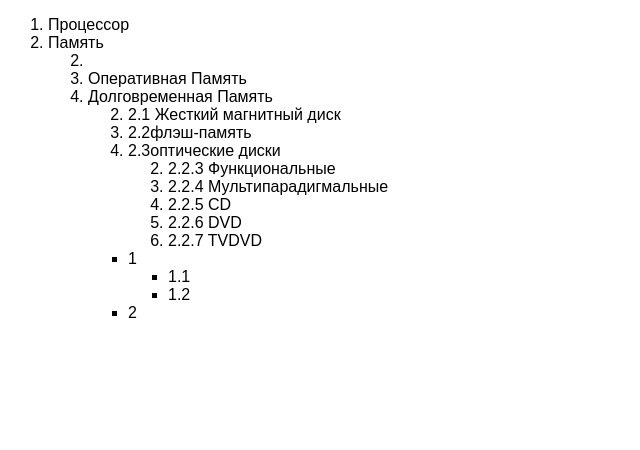
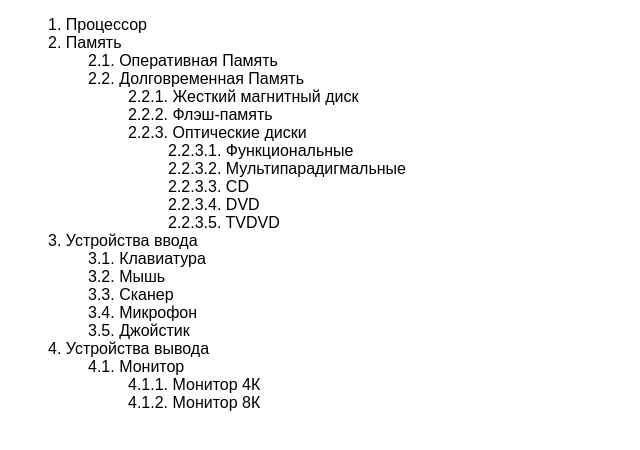
Before and after one commit to K-khmylov/Job, a plain HTML site: page HTML/lessons/lesson ul/3.html in a window 1280 px wide. Shown: the whole page, without its empty margins (0-640 px from the left). Drawn offline with Linux system fonts and the light colour scheme.

Commit message:
i'am tired

```diff
--- a/HTML/lessons/lesson ul/3.html
+++ b/HTML/lessons/lesson ul/3.html
@@ -2,6 +2,16 @@
 <html>
     <head>
         <title> BLINK</title>
+        <STYLE>
+            ol {
+            list-style: none;
+            counter-reset: li;
+            }
+            li:before {
+            counter-increment: li;
+            content: counters(li,".") ". ";
+            }
+        </STYLE>
     </head>
 
 
@@ -9,36 +19,49 @@
 <body align="left">
 
 <font size="3" face="Arial">
-<ol type="1">
-    <li>Процессор</li>
-        <li>Память</li>
-             <ol start="2">
-                <li><li>Оперативная Память</li>
-                <li>Долговременная Память</li>
-                    <ol start="2" >
-                        <li>2.1 Жесткий магнитный диск</li>
-                        <li>2.2флэш-память</li>
-                        <li>2.3оптические диски</li>
+    <ol>
+        <li>Процессор</li>
+        <li>Память
+          <ol>
+            <li>Оперативная Память</li>
+            <li>Долговременная Память
+              <ol>
+                <li>Жесткий магнитный диск</li>
+                <li>Флэш-память</li>
+                <li>Оптические диски
+                    <ol>
+                      <li>Функциональные</li>
+                      <li>Мультипарадигмальные</li>
+                      <li>CD</li>
+                      <li>DVD</li>
+                      <li>TVDVD</li>
+                    </ol>
+                </li>
+              </ol>
+            </li>
 
-                            <ol start="2">
-                                <li>2.2.3 Функциональные</li>
-                                <li>2.2.4 Мультипарадигмальные</li>
-                                <li>2.2.5 CD</li>
-                                <li>2.2.6 DVD</li>
-                                <li>2.2.7 TVDVD</li>
-                            </ol>
+          </ol>
 
-        </ol>
+        </li>
+        <li>Устройства ввода</li>
+            <ol>
+                <li>Клавиатура</li>
+                <li>Мышь</li>
+                <li>Сканер</li>
+                <li>Микрофон</li>
+                <li>Джойстик</li>
+            </ol>
+        <li>Устройства вывода</li>
+                    <ol>
+                        <li>Монитор</li>
+                        <ol>
+                            <li>Монитор 4К</li>
+                            <li>Монитор 8К</li>
 
-        <ul>
-            <li>1
-              <ul>
-                <li>1.1</li>
-                <li>1.2</li>
-              </ul>
-            </li>
-            <li>2</li>
-          </ul>
+                        </ol>
+                    </ol>
+    </ol>
+
 </font>
 
 
```
